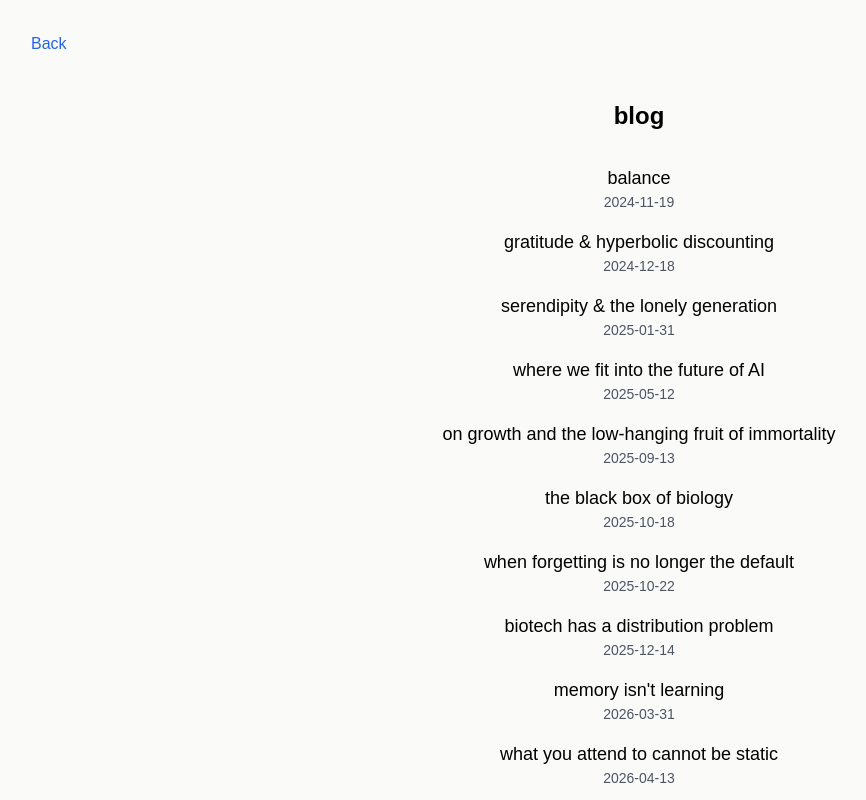
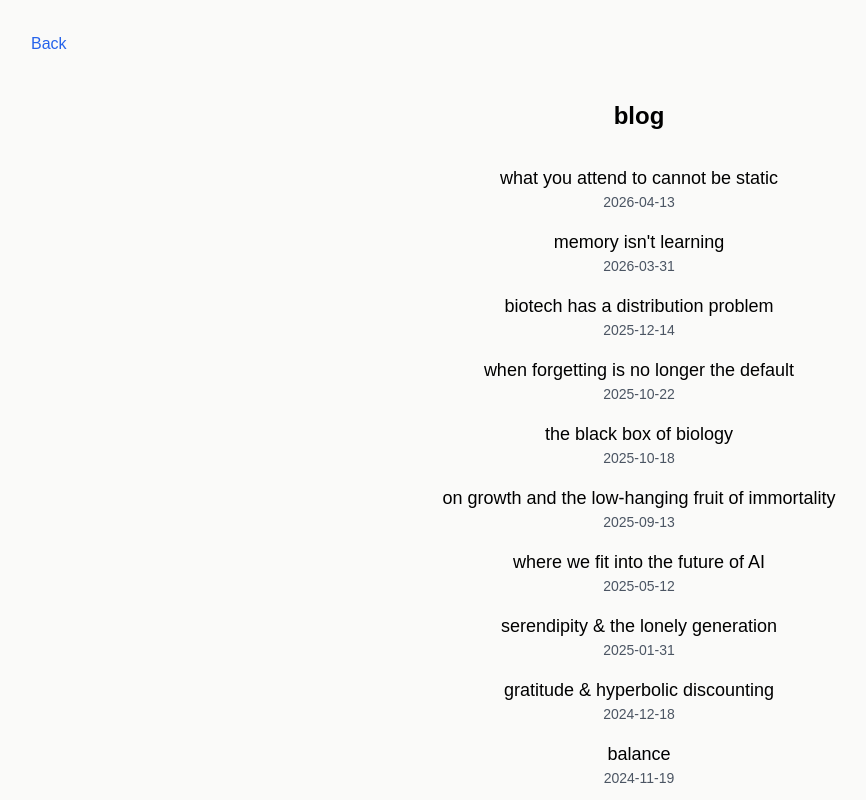
Before and after one commit to sethmorton/personal_website, a SvelteKit app: page /blog in a window 1280 px wide. Shown: the whole page, without its empty margins (1-867 px from the left). Built offline with nearby package versions, Linux system fonts and the light colour scheme; no server answers.

Commit message:
Sort blog posts newest first

```diff
--- a/src/routes/blog/+page.svelte
+++ b/src/routes/blog/+page.svelte
@@ -53,6 +53,7 @@
 			date: '2026-04-13'
 		}
 	]);
+	const sortedPosts = [...posts].sort((a, b) => new Date(b.date).getTime() - new Date(a.date).getTime());
 	let activePost: (typeof posts)[0] | null = $state(null);
 </script>
 
@@ -72,7 +73,7 @@
 		<div class="flex flex-col items-center justify-center space-y-8">
 			<h1 class="text-2xl font-bold">blog</h1>
 			<div class="flex flex-col items-center space-y-4">
-				{#each posts as post}
+				{#each sortedPosts as post}
 					<button
 						onclick={() => goto(`/blog/${post.slug}`)}
 						class="group flex flex-col items-center text-center transition-colors"
```
